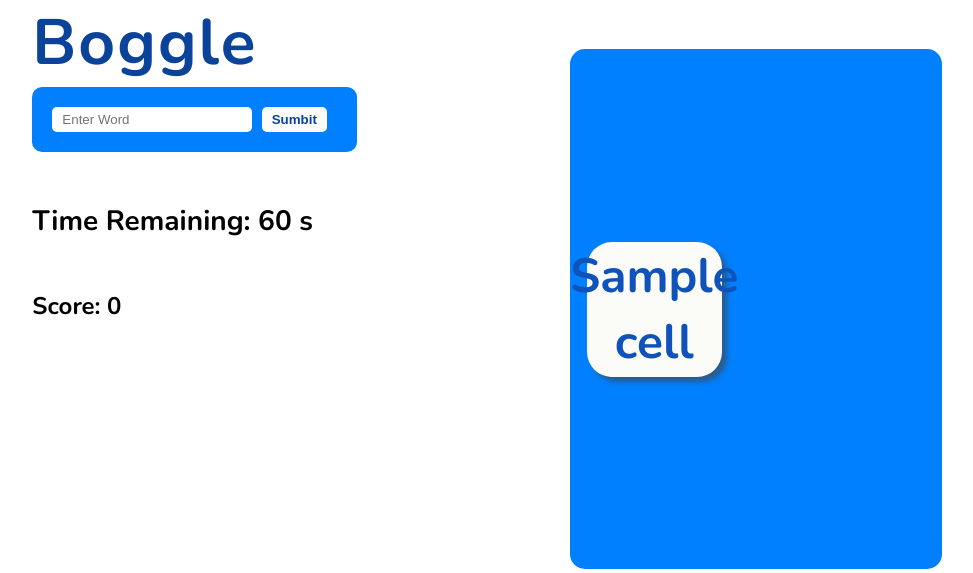
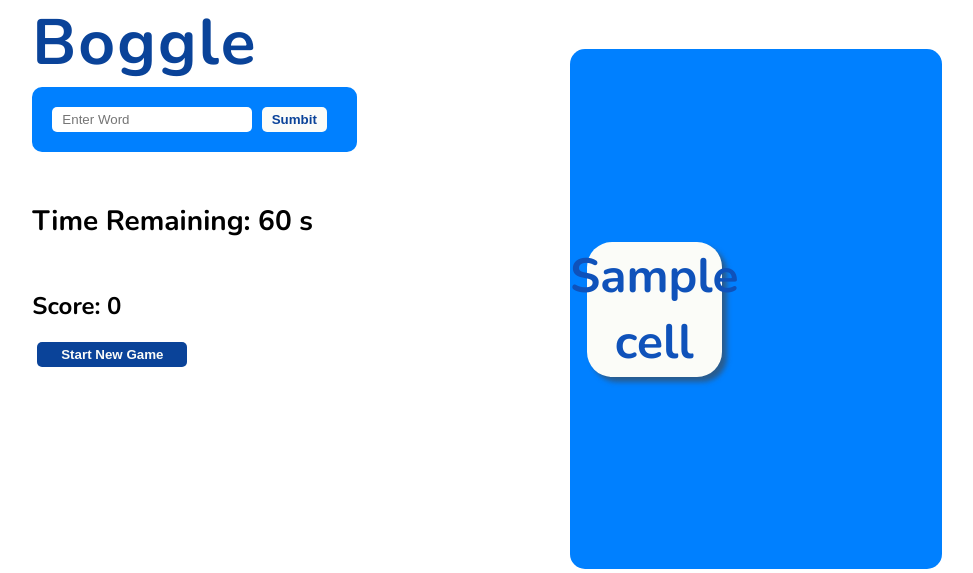
Before and after one commit to rnbrietzke10/boggle-sb, a Flask app: template templates/home.html in a window 1280 px wide. Shown: the part 101-674 px from the top of the page, without its empty margins (153-1126 px from the left). Run offline with Flask 2, Linux system fonts and the light colour scheme; the template is opened without the code that fills it: most values are stand-ins (such as "Sample title", 1, 10 or a date in 2020); parts of the project's set-up code (start-up, migrations or seed data) failed here and were passed over.

Commit message:
fix scoring error, add button back to reset time and score

```diff
--- a/static/BoggleGame.js
+++ b/static/BoggleGame.js
@@ -7,23 +7,33 @@
     };
     this.score = 0;
   }
+  async sendGameData() {
+    const response = await axios({
+      method: "post",
+      url: "http://127.0.0.1:5000/player-data",
+      data: {
+        gameData: this.gameData(this.score),
+      },
+    });
+    return response.data;
+  }
 
   timer() {
     const interval = setInterval(function () {
       timeRemaining -= 1;
-      $('#seconds-remaining').text(timeRemaining);
+      $("#seconds-remaining").text(timeRemaining);
     }, 1000);
     setTimeout(function () {
       clearInterval(interval);
-      this.sendGameData();
-      $submitBtn.attr('disabled', true);
+      // await this.sendGameData();
+      $submitBtn.attr("disabled", true);
     }, 60000);
   }
 
   async sendWord() {
     const response = await axios({
-      method: 'post',
-      url: 'http://127.0.0.1:5000/user-word',
+      method: "post",
+      url: "http://127.0.0.1:5000/user-word",
       data: {
         word: $userWord.val(),
       },
@@ -32,22 +42,11 @@
   }
 
   gameData(score) {
-    this.playerData['highScore'] =
-      score > this.playerData['highScore']
+    this.playerData["highScore"] =
+      score > this.playerData["highScore"]
         ? score
-        : this.playerData['highScore'];
-    this.playerData['timesPlayed'] = this.playerData['timesPlayed'] + 1;
+        : this.playerData["highScore"];
+    this.playerData["timesPlayed"] = this.playerData["timesPlayed"] + 1;
     return this.playerData;
   }
-
-  async sendGameData() {
-    const response = await axios({
-      method: 'post',
-      url: 'http://127.0.0.1:5000/player-data',
-      data: {
-        gameData: this.gameData(this.score),
-      },
-    });
-    return response.data;
-  }
 }
--- a/static/app.js
+++ b/static/app.js
@@ -1,66 +1,68 @@
-const $submitBtn = $('#submit-word-btn');
-const $userWord = $('#user-word');
-let correctAnswer = '';
+const $submitBtn = $("#submit-word-btn");
+const $userWord = $("#user-word");
+let correctAnswer = "";
 
 const game = new BoggleGame();
 let words_submitted = 0;
-$('#seconds-remaining').text(game.duration);
+$("#seconds-remaining").text(game.duration);
 
-timeRemaining = parseInt($('#seconds-remaining').text());
+timeRemaining = parseInt($("#seconds-remaining").text());
 
 async function handleWordSubmit(evt) {
   evt.preventDefault();
+  word = $userWord.val();
   if (words_submitted === 0) {
     game.timer();
   }
   words_submitted += 1;
   correctAnswer = await game.sendWord();
-  showAnswerMessage(correctAnswer);
-  $userWord.val('');
+  showAnswerMessage(correctAnswer, word);
+  $userWord.val("");
 }
 
-$submitBtn.on('click', handleWordSubmit);
+$submitBtn.on("click", handleWordSubmit);
 
-if (localStorage.getItem('score') === null) {
+if (localStorage.getItem("score") === null) {
   game.score = 0;
-  $('#score').text(game.score);
+  $("#score").text(game.score);
 } else {
-  game.score = parseInt(localStorage.getItem('score'));
-  $('#score').text(game.score);
+  game.score = parseInt(localStorage.getItem("score"));
+  $("#score").text(game.score);
 }
 
-function showAnswerMessage(obj) {
+function showAnswerMessage(obj, word) {
   const { result } = obj;
-  if (result === 'ok') {
+  if (result === "ok") {
     // Show Correct, you earned 1 point
-    game.score += result.length;
-    localStorage.setItem('score', game.score);
-    $('#score').text(game.score);
-    $('#content').append(
-      `<h2 class ="show-result">Great Job! You earned ${result.length} points</h2>`
+    game.score += word.length;
+    localStorage.setItem("score", game.score);
+    $("#score").text(game.score);
+    $("#content").append(
+      `<h2 class ="show-result">Great Job! You earned ${word.length} points</h2>`
     );
-  } else if (result === 'not-on-board') {
+  } else if (result === "not-on-board") {
     // Show Word not on board
-    $('#content').append(
+    $("#content").append(
       '<h2 class ="show-result">Sorry, that word is not on the board</h2>'
     );
   } else {
     // Show Sorry that's not a word
-    $('#content').append(
+    $("#content").append(
       `<h2 class ="show-result">Sorry, that's not a word</h2>`
     );
   }
   setTimeout(function () {
-    $('.show-result').remove();
+    $(".show-result").remove();
   }, 5000);
 }
 
-// $('#new-game').on('click', function () {
-//   console.log('Clicked');
-//   words_submitted = 0;
-//   game.sendGameData();
-//   game.duration = 60;
-//   game.score = 0;
-//   $('#score').text(game.score);
-//   localStorage.setItem('score', game.score);
-// });
+$("#new-game").on("click", function () {
+  console.log("Clicked");
+  words_submitted = 0;
+  game.sendGameData();
+  game.duration = 60;
+  game.score = 0;
+  $("#seconds-remaining").text(game.duration);
+  $("#score").text(game.score);
+  localStorage.setItem("score", game.score);
+});
--- a/templates/base.html
+++ b/templates/base.html
@@ -19,9 +19,9 @@
       {% block content %}{% endblock %}
       <!-- <main id="main-content"></main> -->
     </div>
+    <script src="../static/BoggleGame.js"></script>
     <script src="https://unpkg.com/jquery"></script>
     <script src="https://unpkg.com/axios/dist/axios.js"></script>
-    <script src="../static/BoggleGame.js"></script>
     <script src="../static/app.js"></script>
   </body>
 </html>
--- a/templates/home.html
+++ b/templates/home.html
@@ -10,7 +10,7 @@
     Time Remaining: <span id="seconds-remaining">60</span> <span>s</span>
   </p>
   <h2 id="player-score">Score: <span id="score"></span></h2>
-  <!-- <button id="new-game" class="btn btn-secondary">Start New Game</button> -->
+  <button id="new-game" class="btn btn-secondary">Start New Game</button>
 </div>
 
 <table id="board">
```
